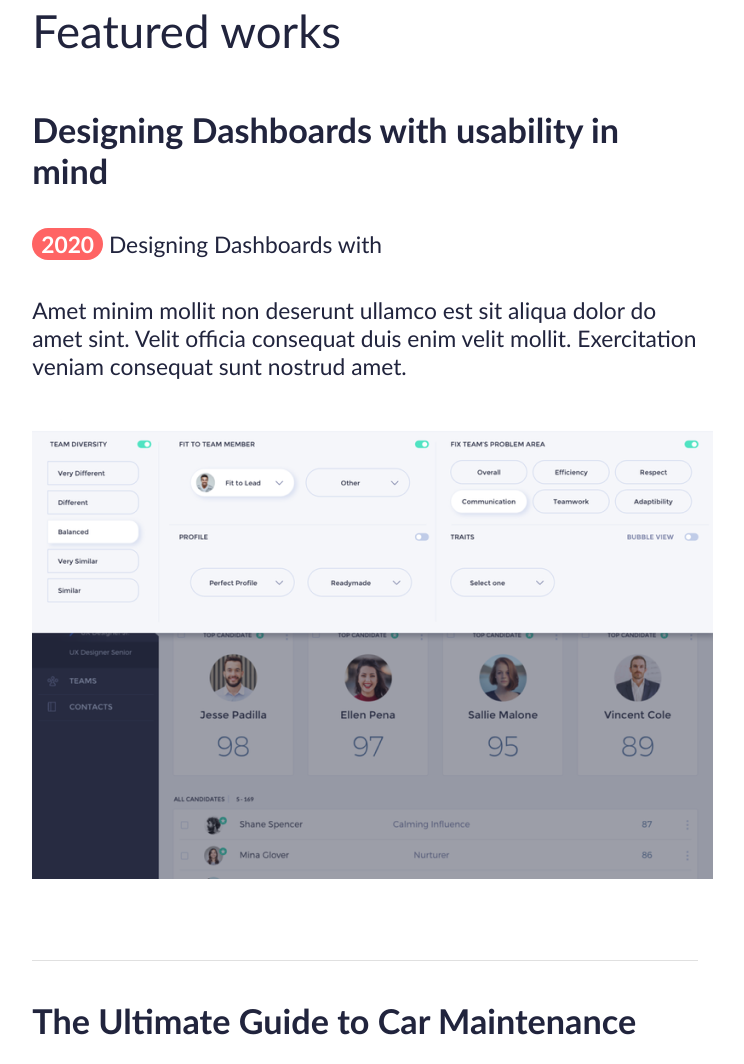
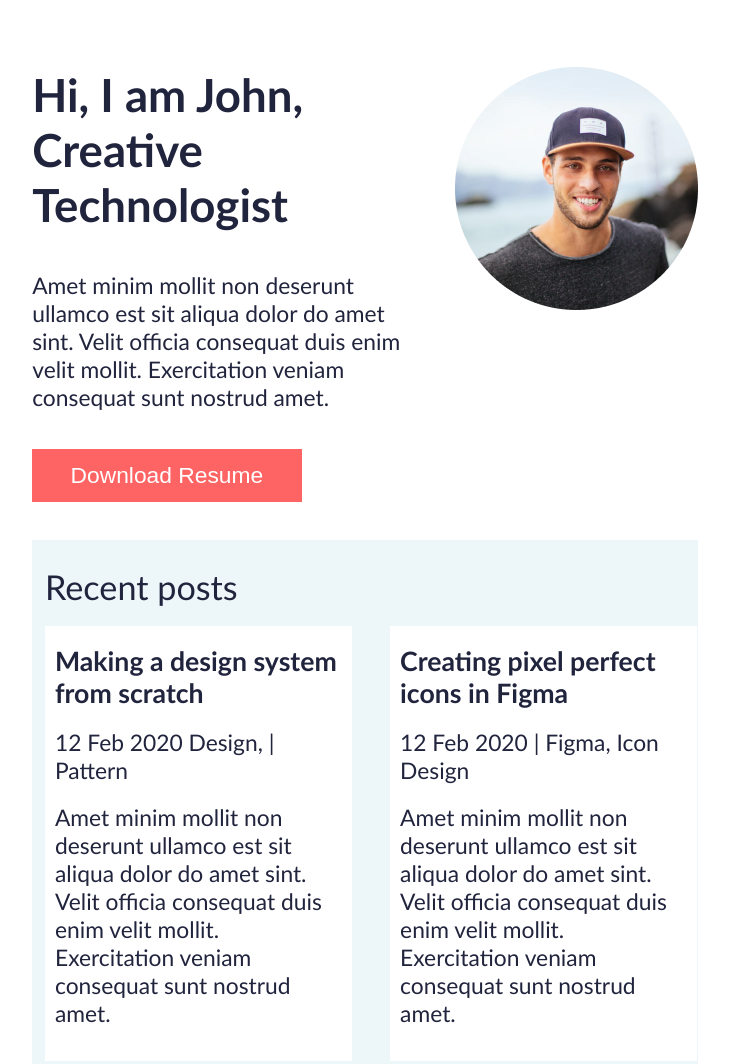
Before and after one commit to mayaradasilvaoliveira/atv-portfolio--1-, a plain HTML site: page index.html in a window 1280 px wide. Shown: the part 76-1140 px from the top of the page, without its empty margins (275-1019 px from the left). Drawn offline with Linux system fonts and the light colour scheme.

Commit message:
progressão works, index criado

```diff
--- a/index.html
+++ b/index.html
@@ -2,8 +2,8 @@
 <html lang="en">
 <head>
     <meta charset="UTF-8">
-    <meta name="viewport" content="width=Featured works, initial-scale=1.0">
-    <title>Featured works</title>
+    <meta name="viewport" content="width=device-width, initial-scale=1.0">
+    <title>Document</title>
     <link rel="stylesheet" href="style.css" type="text/css">
     <script src="https://kit.fontawesome.com/c04e535e8e.js" crossorigin="anonymous"></script>
 </head>
@@ -17,32 +17,48 @@
             </ul>
         </nav>
        </header>
-   <main class ="works">
-    <h1>Featured works</h1>
-    <section>
-        <h2>Designing Dashboards with usability in mind</h2>
-        <p> <span>2020</span> Designing Dashboards with </p>
+       <main>
+        <section class="banner">
+            <div>
+
+                <h1>Hi, I am John, <br>
+                Creative Technologist</h1>
                     <p>Amet minim mollit non deserunt ullamco est sit aliqua dolor do amet sint. Velit officia consequat duis enim velit mollit. Exercitation veniam consequat sunt nostrud amet.</p>
-        <p><img src="images/Rectangle4.png" alt="Designing Dashboards"></p>
+                    <button>Download Resume</button>
+            </div>
+            <div>
+                <img src="images/Ellipse 1.png" alt="foto rapaz">
+            </div>
         </section>
-    <section>
-        <h2>The Ultimate Guide to Car Maintenance</h2>
-        <p><span>2021</span> Dashboard, User Experience Design</p>
-        <p>Amet minim mollit non deserunt ullamco est sit aliqua dolor do amet sint. Velit officia consequat duis enim velit mollit. Exercitation veniam consequat sunt nostrud amet.</p>
-        <p><img src="images/Rectangle5.png" alt="Designing Dashboards">
+        <section class="rt-post">
+            <h2>Recent posts</h2>
+            <ul>
+                <li>
+                    <h3>Making a design system from scratch</h3>
+            <p>
+                12 Feb 2020 Design, | Pattern
             </p>
+            <p>
+                Amet minim mollit non deserunt ullamco est sit aliqua dolor do amet sint. Velit officia consequat duis enim velit mollit. Exercitation veniam consequat sunt nostrud amet.
+            </p>
+                </li>
+                <li>
+                    <h3>Creating pixel perfect icons in Figma</h3>
+                    <p>12 Feb 2020 | Figma, Icon Design </p>
+                    <p>
+                        Amet minim mollit non deserunt ullamco est sit aliqua dolor do amet sint. Velit officia consequat duis enim velit mollit. Exercitation veniam consequat sunt nostrud amet.
+                    </p>
+                </li>
+            </ul>
+        </section>
+        <section class="ft-works">
+            <h2>Featured works</h2>
+            <div>
+                <img src="images/Rectangle30.png" alt="">
+                <h3>Designing Dashboards</h3>
+                <p>2020 Dashboard</p>
+            </div>
         </section>
        </main>
-   <footer>
-    <nav>
-        <ul>
-            <li><a href="#"><span class="fa-brands fa-square-facebook"></i></a></li>
-            <li><a href="#"><span class="fa-brands fa-instagram"></i></a></li>
-            <li><a href="#"><span class="fa-brands fa-twitter"></i></a></li>
-            <li><a href="#"><span class="fa-brands fa-linkedin"></i></a></li>
-        </ul>
-    </nav>
-    <p>Copyright &copy;2020 All rights reserved</p>
-   </footer>
 </body>
 </html>
--- a/style.css
+++ b/style.css
@@ -36,14 +36,14 @@
 header nav ul li {
     margin:2vw 10px 2vw 10px;
 }
+main {
+    margin: 0 24vw 0 24vw
+}
 
 header nav ul li.atual a{color: #ff6464;}
 
-/*Formatação de conteúdo*/
+/*Formatação works*/
 
-main.works {
-    margin: 0 24vw 0 24vw
-}
 
 main.works h1 {
     font-weight: normal ;
@@ -69,7 +69,51 @@ padding: 2px 9px 2px 9px;
 font-weight: bold;
 }
 
-/*Formatação de conteúdo*/
+/*Formatação do banner*/
+
+section.banner{
+    display:flex;
+    margin: 5vw 0 3vw 0vw;
+}
+section.banner h1 {
+    font-size: 2rem;
+}
+section.banner p {
+margin: 3vw 3vw 3vw 0vw
+}
+
+section.banner button {
+    color: white;
+    background-color: #ff6464;
+    border: none ;
+    font-size: 1rem;
+    padding: 1vw 3vw 1vw 3vw;
+}
+section.rt-post {
+    background: #edf7fa;
+    padding: 2vw 1px 2vw 1vw;
+}
+section.rt-post h2 {
+    font-weight: normal;
+    margin: 0 0 1.5vw 0
+}
+section.rt-post ul {
+    display: flex;
+}
+
+section.rt-post ul li{
+    background: white;
+    padding: 1.5vw 10px 15px 10px;
+    margin: 0 3vw 0 0;
+}
+section.rt-post ul li:last-child {
+    margin: 0;
+}
+
+section.rt-post ul li p {
+    margin: 1.5vw 0vw 1.5vw 0vw
+}
+/*Formatação rodapé*/
 
 footer{
     text-align: center;
```
Also changed, not shown: works.html (added, +48 -0 lines). Lines whose indentation alone changed are shown as unchanged.
